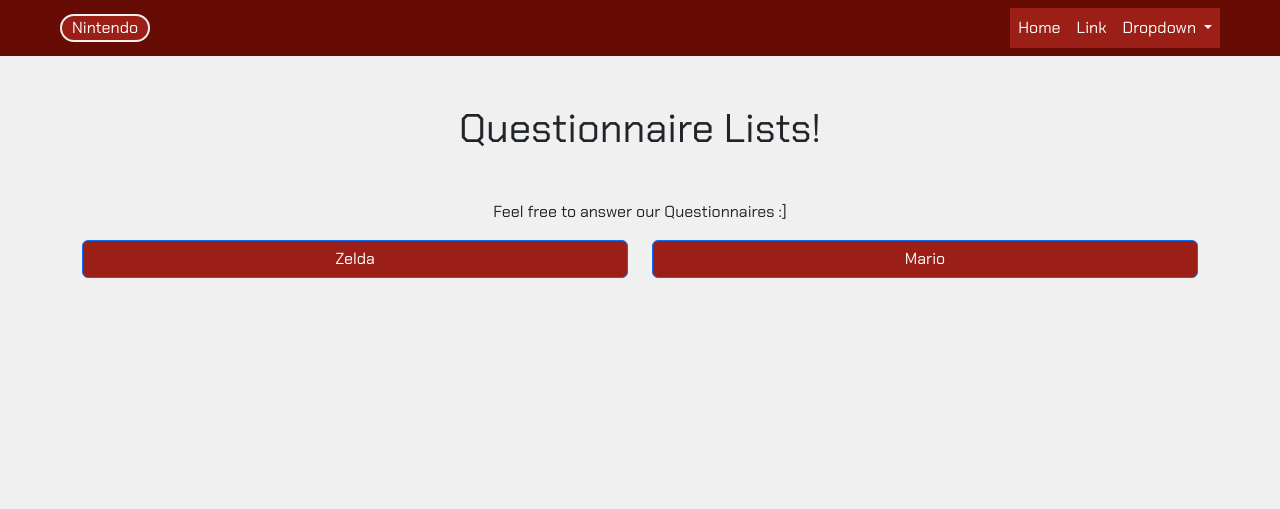
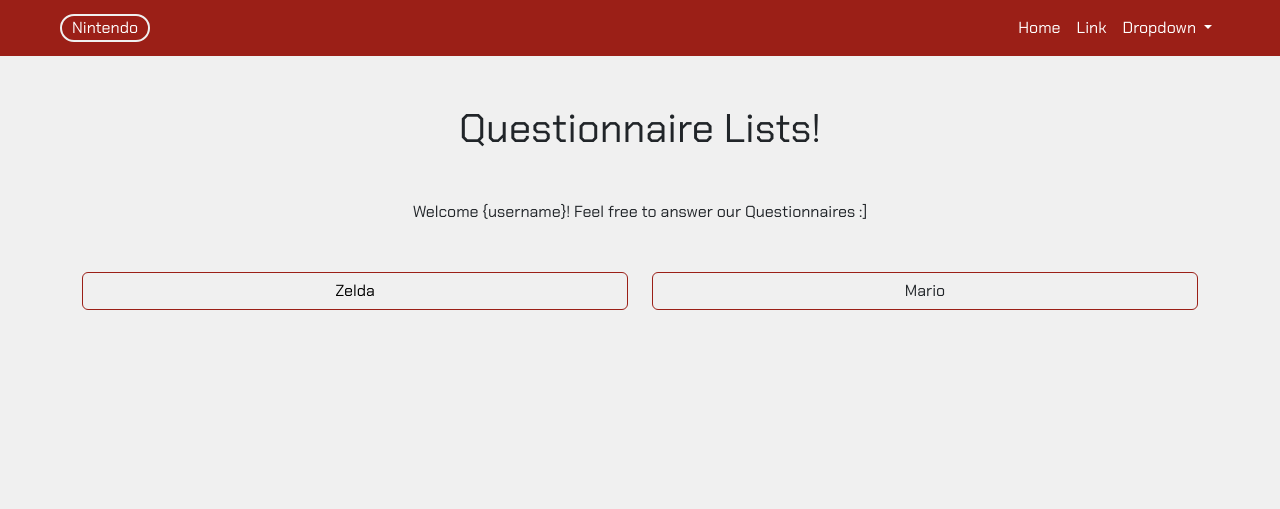
Before and after one commit to YusufMJ/Questionnaire-Website, a PHP site: page /questionnaireList.php in a window 1280 px wide. Shown: the top 509 px of the page. Before the commit the page ends 278 px from the top, so only its background shows below. Run offline with PHP 8.4, Linux system fonts and the light colour scheme.

Commit message:
finished the animation part maybe

```diff
--- a/questionnaireList.php
+++ b/questionnaireList.php
@@ -1,11 +1,11 @@
 <?php require("reuse/nav.html");?>
 <h1 class="text-center mt-5">Questionnaire Lists!</h1>
-<p class="text-center mt-5">Feel free to answer our Questionnaires :]</p>
+<p class="text-center mt-5">Welcome {username}! Feel free to answer our Questionnaires :]</p>
 
 <div class="container">
-  <div class="row" id="qLparent">
-    <div class="col-12 col-md-6 d-flex" id="qL1">
-      <button class="btn btn-primary primary flex-fill" type="button" data-bs-toggle="collapse"
+  <div class="row my-5 d-flex justify-content-center" id="qLparent">
+    <div class="col-12 col-md-6 d-flex mb-5" id="qL1">
+      <button class="btn btn-outline-dark textColor flex-fill" type="button" data-bs-toggle="collapse"
       data-bs-target="#Zelda" aria-expanded="false" aria-controls="Zelda">
         Zelda
         <div class="collapse" id="Zelda">
@@ -15,8 +15,8 @@
         </div>
       </button>
     </div>
-    <div class="col-12 col-md-6 d-flex">
-      <button class="btn btn-primary primary flex-fill" type="button" data-bs-toggle="collapse"
+    <div class="col-12 col-md-6 d-flex mb-5">
+      <button class="btn btn-outline-dark flex-fill" type="button" data-bs-toggle="collapse"
       data-bs-target="#mario" aria-expanded="false" aria-controls="mario">
         Mario
         <div class="collapse" id="mario">
--- a/style.css
+++ b/style.css
@@ -18,9 +18,7 @@
 .primary{
     background-color: var(--primary-bg);
 }
-.primary:hover{
-    background-color: var(--primary-bg--dark);
-}
+
 .secondary{
     background-color: var(--secondary-bg);
 }
@@ -49,7 +47,7 @@
     border-color: var(--primary-bg);
 }
 .btn-outline-dark:hover{
-    background-color: var(--primary-bg);
+    background-color: var(--primary-bg--dark);
 }
 
 #qLparent .col-12 {
```
